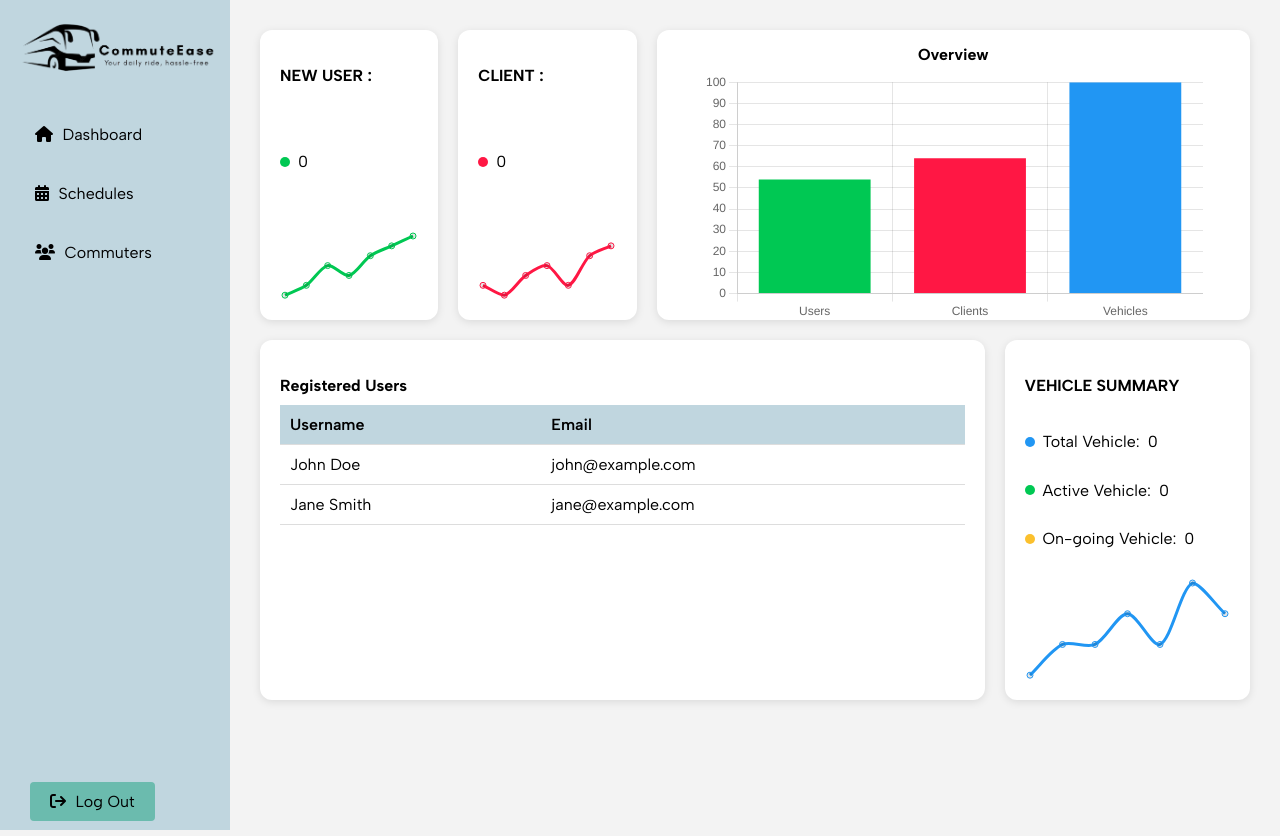
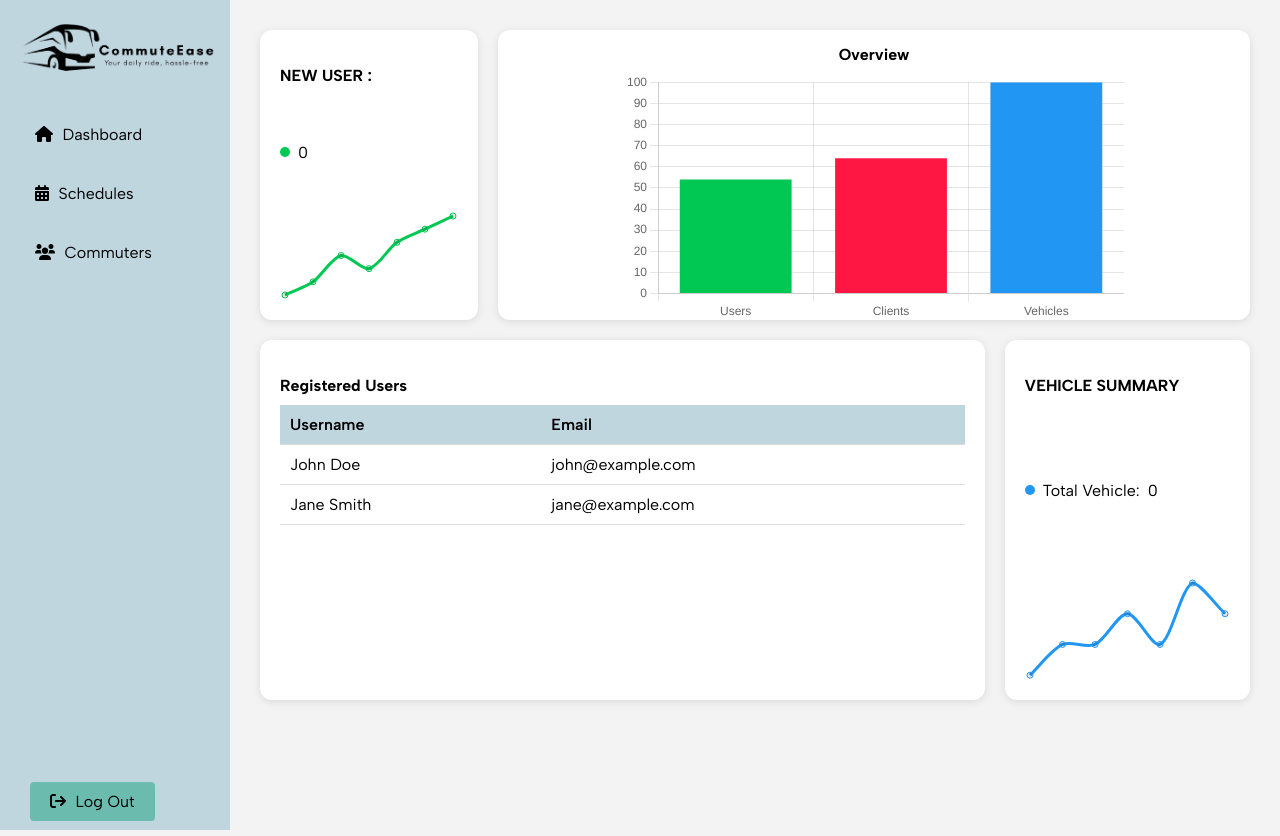
Before and after one commit to bianca-gabriel0/CommuteEase, a PHP site: page /dashboard.php in a window 1280 px wide. Run offline with PHP 8.4, Linux system fonts and the light colour scheme.

Commit message:
removed client + active vehicle

```diff
--- a/dashboard.php
+++ b/dashboard.php
@@ -32,11 +32,6 @@
           <div class="mini-graph"><canvas id="newUserChart"></canvas></div>
         </div>
 
-        <div class="card small">
-          <p class="card-title">CLIENT :</p>
-          <div class="stat"><span class="dot red"></span><span id="clients">0</span></div>
-          <div class="mini-graph"><canvas id="clientChart"></canvas></div>
-        </div>
 
         <div class="chart-card card">
           <p class="card-title">Overview</p>
@@ -59,8 +54,6 @@
         <div class="card small">
           <p class="card-title">VEHICLE SUMMARY</p>
           <div class="stat"><span class="dot blue"></span>Total Vehicle: <span id="totalVehicles">0</span></div>
-          <div class="stat"><span class="dot green"></span>Active Vehicle: <span id="activeVehicles">0</span></div>
-          <div class="stat"><span class="dot yellow"></span>On-going Vehicle: <span id="ongoingVehicles">0</span></div>
           <div class="mini-graph"><canvas id="vehicleChart"></canvas></div>
         </div>
       </div>
```
